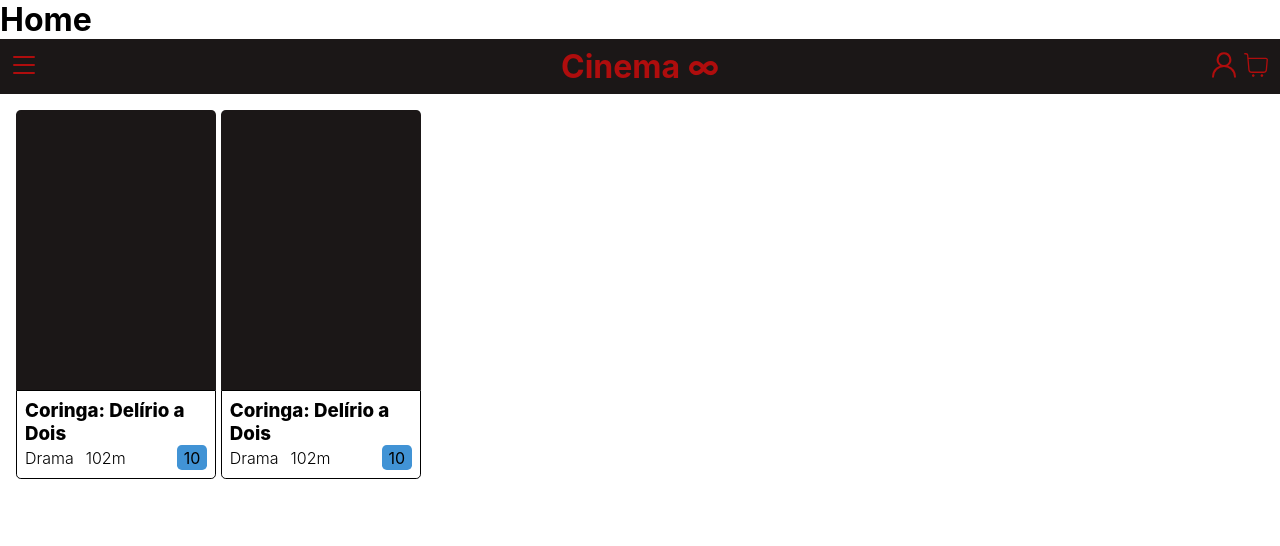
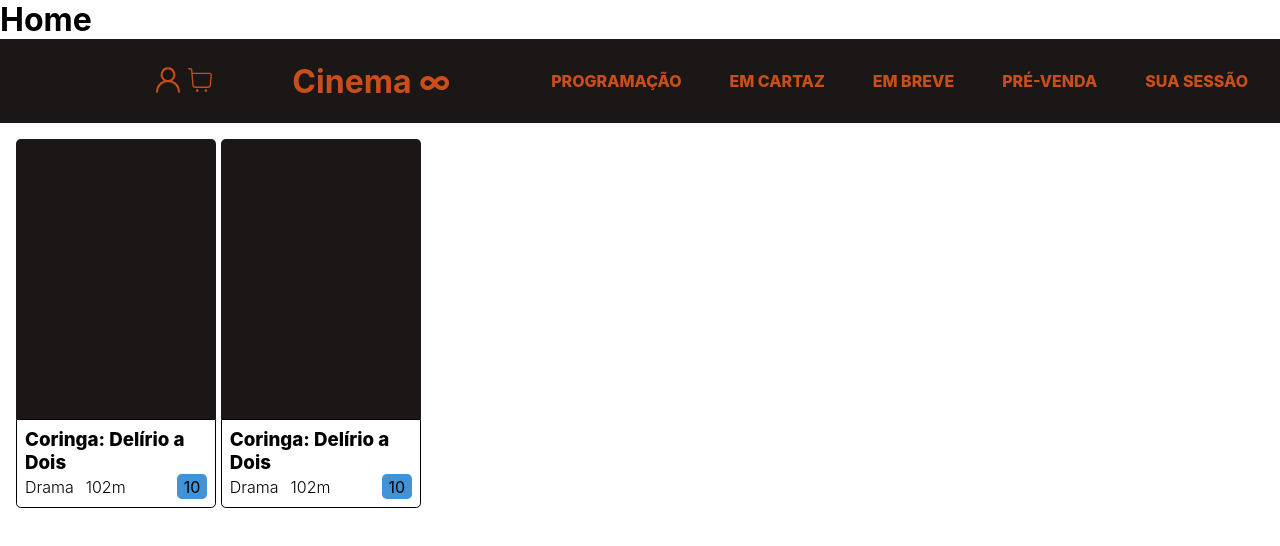
Before and after one commit to PedroCeglia/Projeto-Cinema-INFNET, a React (Create React App) app: page / in a window 1280 px wide. Shown: the top 546 px of the page. Built offline with nearby package versions, Linux system fonts and the light colour scheme.

Commit message:
add desktop media query

```diff
--- a/src/components/Header/styles.css
+++ b/src/components/Header/styles.css
@@ -65,3 +65,31 @@ header span{
     cursor: pointer;
     height: 35px;
 }
+
+@media (min-width: 1024px) {
+    header .menuMobile{
+        display: none;
+    }
+
+    header .menuOptions{
+        position: static;
+        z-index: 1;
+
+        height: auto;
+        width: auto;
+        opacity: 1;
+        visibility: visible;
+
+        display: flex;
+
+        flex-direction: row;
+    }
+
+    .menuOptions li{
+        border: none;
+    }
+
+    header .btnsMenu{
+        grid-column: 1;
+    }
+}
--- a/src/styles.css
+++ b/src/styles.css
@@ -6,7 +6,8 @@
 
 :root{
     --black: #1b1717;
-    --primary-color: #af0d0d;
+    /* --primary-color: #af0d0d; */
+    --primary-color: #c94e1a;
     --bd-radius: .3rem;
 }
 
```
